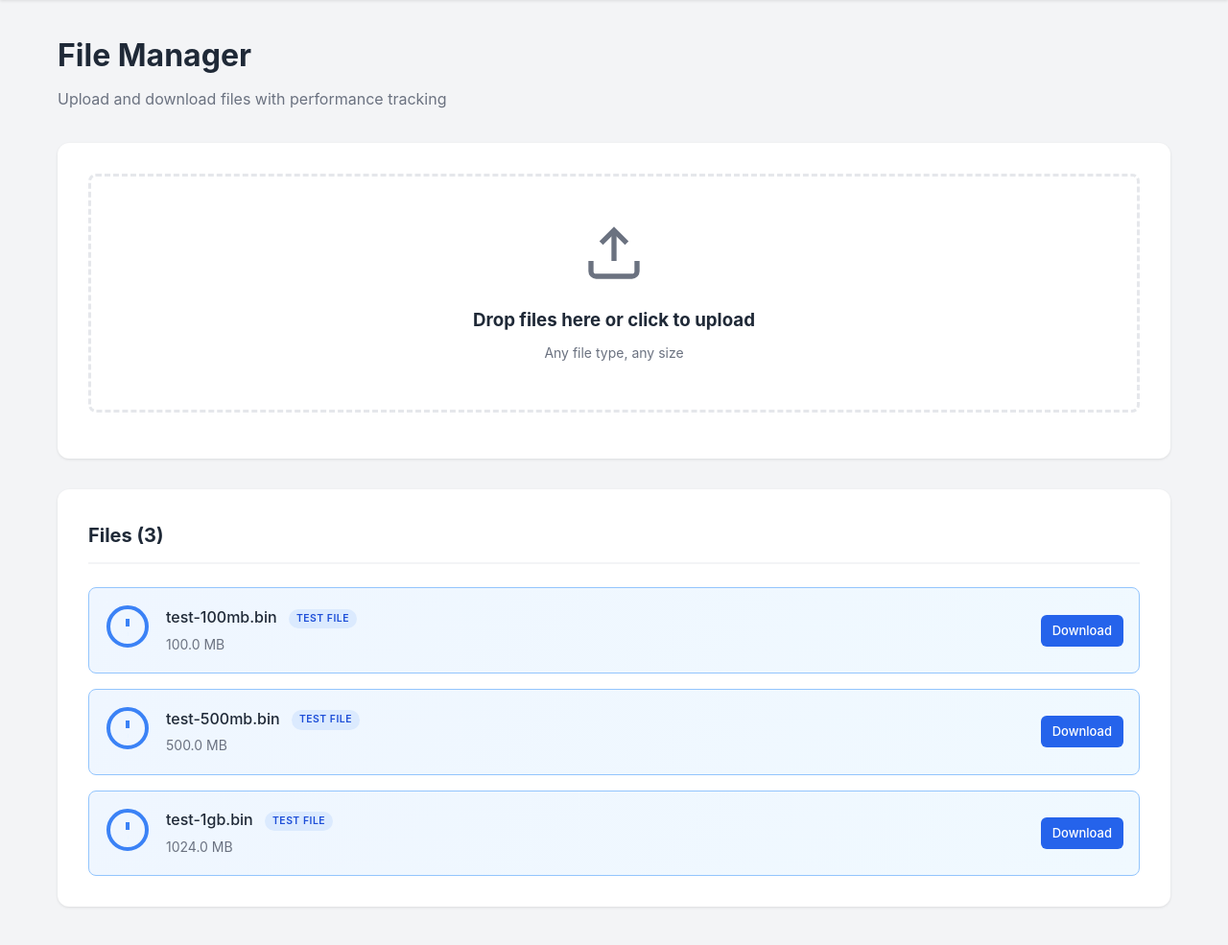
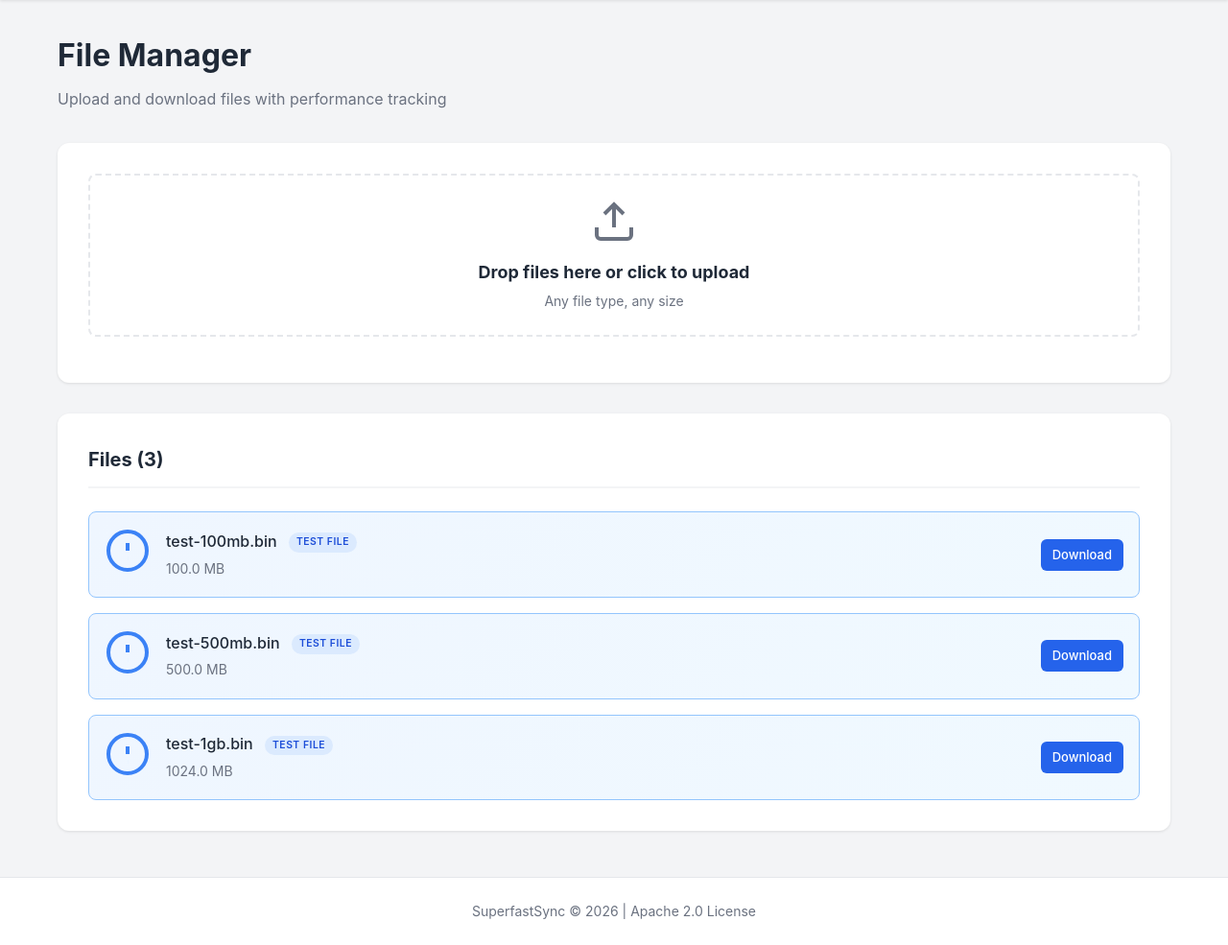
Before and after one commit to Codereiver/SuperfastSync, a Flask app: page / in a window 1280 px wide. Shown: the part 97-1082 px from the top of the page at 96% size. After the commit the page ends 1055 px from the top, so only its background shows below. Run offline with Flask 3, Linux system fonts and the light colour scheme.

Commit message:
Reduce size of download area

```diff
--- a/app/static/css/style.css
+++ b/app/static/css/style.css
@@ -109,9 +109,9 @@ main {
 }
 
 .upload-area {
-    border: 3px dashed var(--border);
+    border: 2px dashed var(--border);
     border-radius: 8px;
-    padding: 3rem 2rem;
+    padding: 1.5rem 2rem;
     text-align: center;
     cursor: pointer;
     transition: all 0.3s;
@@ -125,12 +125,18 @@ main {
 
 .upload-icon {
     color: var(--gray);
-    margin-bottom: 1rem;
+    margin-bottom: 0.5rem;
+}
+
+.upload-icon svg {
+    width: 48px;
+    height: 48px;
 }
 
 .upload-area h3 {
-    margin-bottom: 0.5rem;
+    margin-bottom: 0.25rem;
     color: var(--dark);
+    font-size: 1.125rem;
 }
 
 .upload-hint {
```
